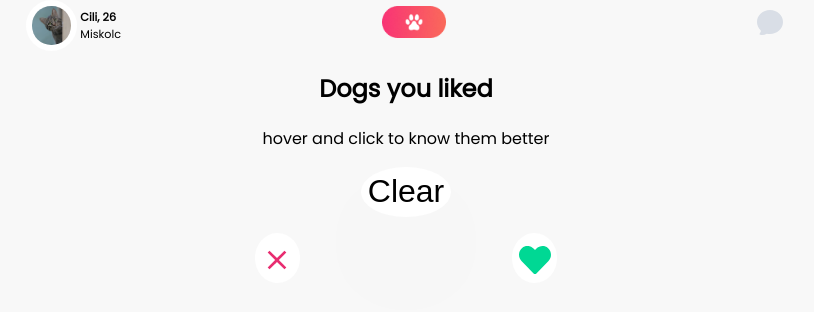
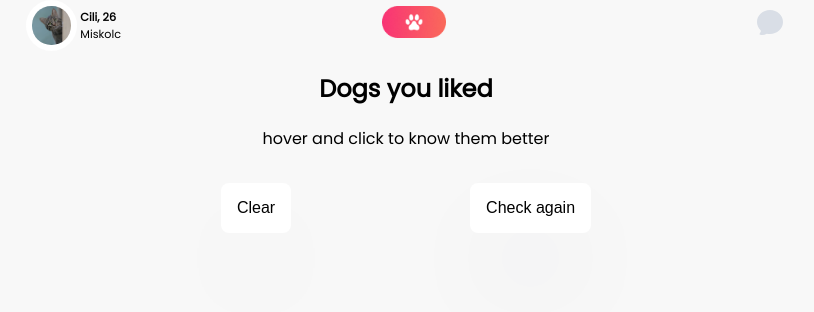
Before and after one commit to agnesnora/tindogReact, a React (Vite) app: page / in a window 1280 px wide. Both pictures are taken after a click on the button 285 px from the left and 25 px from the top of the page. Shown: the top 312 px of the page, without its empty margins (234-1048 px from the left). Built offline with nearby package versions, Linux system fonts and the light colour scheme.

Commit message:
fixin hover

```diff
--- a/src/App.css
+++ b/src/App.css
@@ -149,6 +149,52 @@ button {
   max-height: 30vh;
   border-radius: 18px;
 }
+
+.dog-liked {
+  position: relative;
+  /* width: 70%; */
+  /* background-color: #e7f0ed; */
+  padding: 0.5em;
+  border-radius: 8px;
+  box-shadow: rgba(0, 0, 0, 0.35) 0px 5px 15px;
+  /* margin-bottom: 1em; */
+}
+.dog-liked:hover .dog-img {
+  opacity: 0.3;
+}
+
+.dog-liked:hover .dog-info {
+  opacity: 1;
+}
+
+.dog-img {
+  opacity: 1;
+  display: block;
+  width: 100%;
+  /* height: auto; */
+  transition: 0.5s ease;
+  backface-visibility: hidden;
+}
+.dog-info {
+  display: block;
+  /* width: 50%; */
+  background-color: black;
+  color: red;
+  font-size: 16px;
+  border-radius: 8px;
+}
+.dog-info {
+  transition: 0.5s ease;
+  opacity: 0;
+  position: absolute;
+  top: 50%;
+  left: 50%;
+  transform: translate(-50%, -50%);
+  -ms-transform: translate(-50%, -50%);
+  text-align: center;
+  box-shadow: rgba(0, 0, 0, 0.35) 0px 5px 15px;
+}
+
 .main-conainer {
   margin: 0 auto;
 }
@@ -193,6 +239,18 @@ button {
   font-size: 0.7em;
 }
 
+.profile-footer {
+  display: flex;
+  justify-content: space-evenly;
+  margin: 1em;
+}
+.btn {
+  font-weight: 500;
+  font-size: 1rem;
+  padding: 1em;
+  border-radius: 8px;
+}
+
 @media (min-width: 760px) {
   body {
     width: 70vw;
--- a/src/App.jsx
+++ b/src/App.jsx
@@ -3,7 +3,7 @@ import { useState, useEffect } from "react";
 import DogCard from "./components/DogCard";
 import Header from "./components/Header";
 import Footer from "./components/Footer";
-import DogList from "./components/DogList";
+// import DogList from "./components/DogList";
 import Profile from "./components/Profile";
 // import cat from "../public/images/catProfile.jpg";
 
@@ -11,13 +11,11 @@ import { dogs } from "./data";
 
 function App() {
   const [dogsData, setDogsData] = useState({});
-  const [dogsDataClone, setDogsDataClone] = useState(dogs);
+  // const [dogsDataClone, setDogsDataClone] = useState(dogs);
   const [currentDog, setCurrentDog] = useState(dogs[0]);
   const [isNewGame, setIsNewGame] = useState(false);
-
   const [myDogs, setMyDogs] = useState([]);
   const [profileOn, setProfileOn] = useState(false);
-  console.log(myDogs);
 
   useEffect(() => {
     setDogsData(dogs);
@@ -91,7 +89,7 @@ function App() {
 
   return (
     <div className="main-container">
-      {/* <Profile handleClear={handleClear} dogsLiked={myDogs} /> */}
+      {/* <Profile handleClear={handleClear} myDogs={myDogs} /> */}
       <Header showMyDogs={showMyDogs} startOver={startOver} />
       {currentDog && !profileOn ? (
         <DogCard
@@ -100,23 +98,28 @@ function App() {
           swiped={currentDog.hasBeenSwiped}
         />
       ) : profileOn ? (
-        <Profile handleClear={handleClear} dogsLiked={myDogs} />
+        <Profile
+          handleClear={handleClear}
+          myDogs={myDogs}
+          checkAgain={checkAgain}
+        />
       ) : (
         <>
           {" "}
           <p>No more dogs in your area</p>
           {/* <div className="dogList-container">
-            <DogList dogsLiked={myDogs} />
+            <DogList myDogs={myDogs} />
           </div> */}
         </>
       )}
-
+      {currentDog && !profileOn ? (
         <Footer
           currentDog={currentDog}
           handleLike={handleLike}
           handleDismiss={handleDismiss}
           refresh={checkAgain}
         />
+      ) : null}
     </div>
   );
 }
--- a/src/components/DogList.jsx
+++ b/src/components/DogList.jsx
@@ -1,12 +1,22 @@
-export default function DogList({ dogsLiked }) {
+import { useState } from "react";
+import DogDetail from "./DogDetail";
+export default function DogList({ myDogs }) {
+  console.log(myDogs);
+  const [detailedDog, setDetailedDog] = useState({});
   function getDogDetails(e) {
-    console.log(e.target.dataset.name);
+    console.log(e.target.dataset.id);
+    let detailedId = e.target.dataset.id;
+
+    const dog = myDogs.find((item) => item.id === detailedId);
+    setDetailedDog(dog);
+    console.log(dog);
   }
 
   return (
     <>
       <>
-        {dogsLiked.map((dog) => {
+        <DogDetail detailedDog={detailedDog} />
+        {myDogs.map((dog) => {
           return (
             <div
               onClick={getDogDetails}
--- a/src/components/Profile.jsx
+++ b/src/components/Profile.jsx
@@ -1,25 +1,48 @@
-import DogList from "./DogList";
+// import DogList from "./DogList";
+import { useState } from "react";
 
-export default function Profile({ handleClear, dogsLiked }) {
-  //   function getDogDetails() {
-  //     console.log("details");
-  //   }
+export default function Profile({ handleClear, myDogs, checkAgain }) {
+  const [hoveredDogId, setHoveredDogId] = useState(null);
+  function mouseEnter(e) {
+    const detailedId = e.target.dataset.id;
+    setHoveredDogId(detailedId);
+  }
+
+  function mouseLeave(e) {
+    setHoveredDogId(null);
+  }
   return (
     <div>
-      {/* <div className="profile-info">
-        <div className="profile-picture"></div>
-        <div className="profile-hero">
-          <h4>Cili, 26</h4>
-          <p>Hungary, Miskolc</p>
-        </div>
-      </div> */}
-
       <h2>Dogs you liked</h2>
       <p>hover and click to know them better</p>
+
       <div className="dogList-container">
-        <DogList dogsLiked={dogsLiked} />
+        {myDogs.map((dog) => {
+          return (
+            <div
+              onMouseEnter={mouseEnter}
+              onMouseLeave={mouseLeave}
+              className="dog-liked"
+              key={dog.id}
+              data-id={dog.id}
+            >
+              <img src={dog.avatar} data-id={dog.id} className="dog-img" />
+              <div className="dog-text">
+                <h3> {hoveredDogId == dog.id ? dog.name : null}</h3>
+              </div>
+            </div>
+          );
+        })}
       </div>
-      <button onClick={handleClear}>Clear</button>
+      <div className="profile-footer">
+        {" "}
+        <button className="btn" onClick={handleClear}>
+          Clear
+        </button>
+        <button className="btn" onClick={checkAgain}>
+          Check again
+        </button>
+      </div>
     </div>
   );
 }
```
Also changed, not shown: src/components/DogDetail.jsx (+7 -0 lines). Lines whose indentation alone changed are shown as unchanged.
